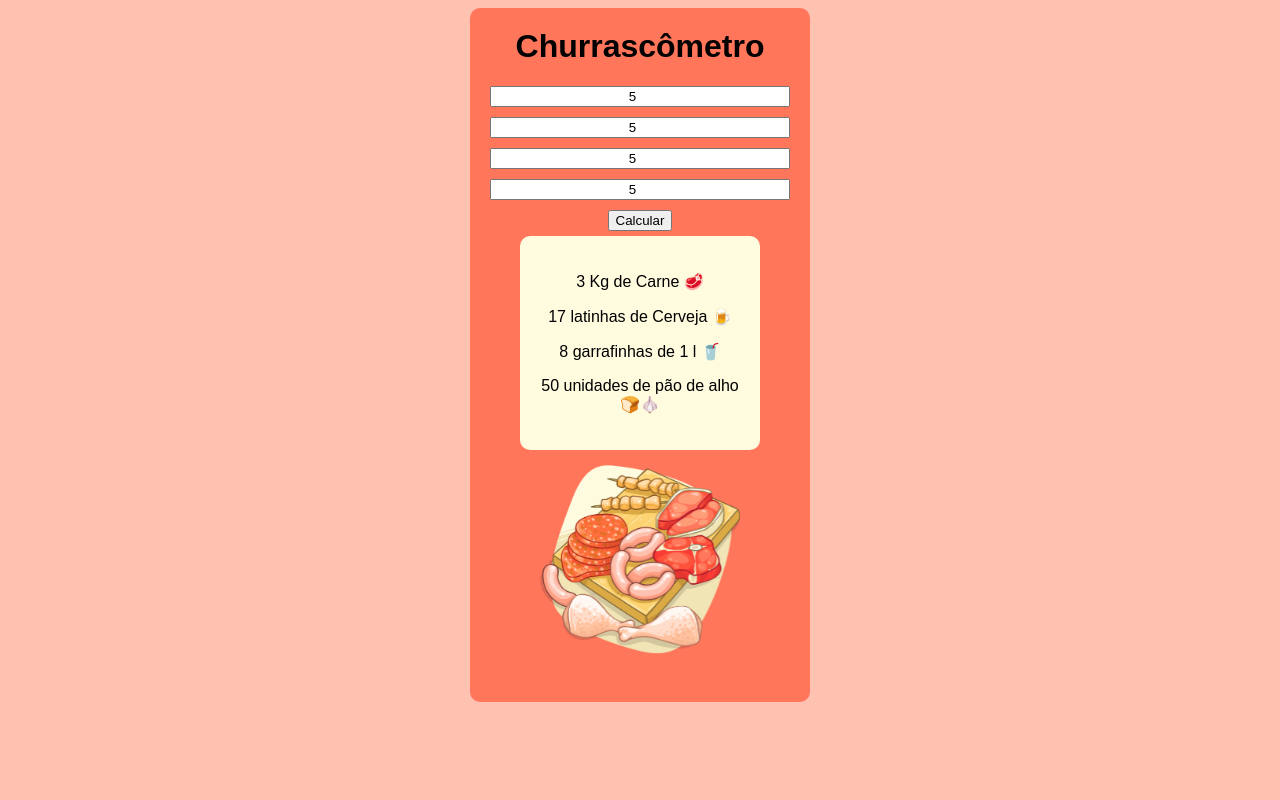
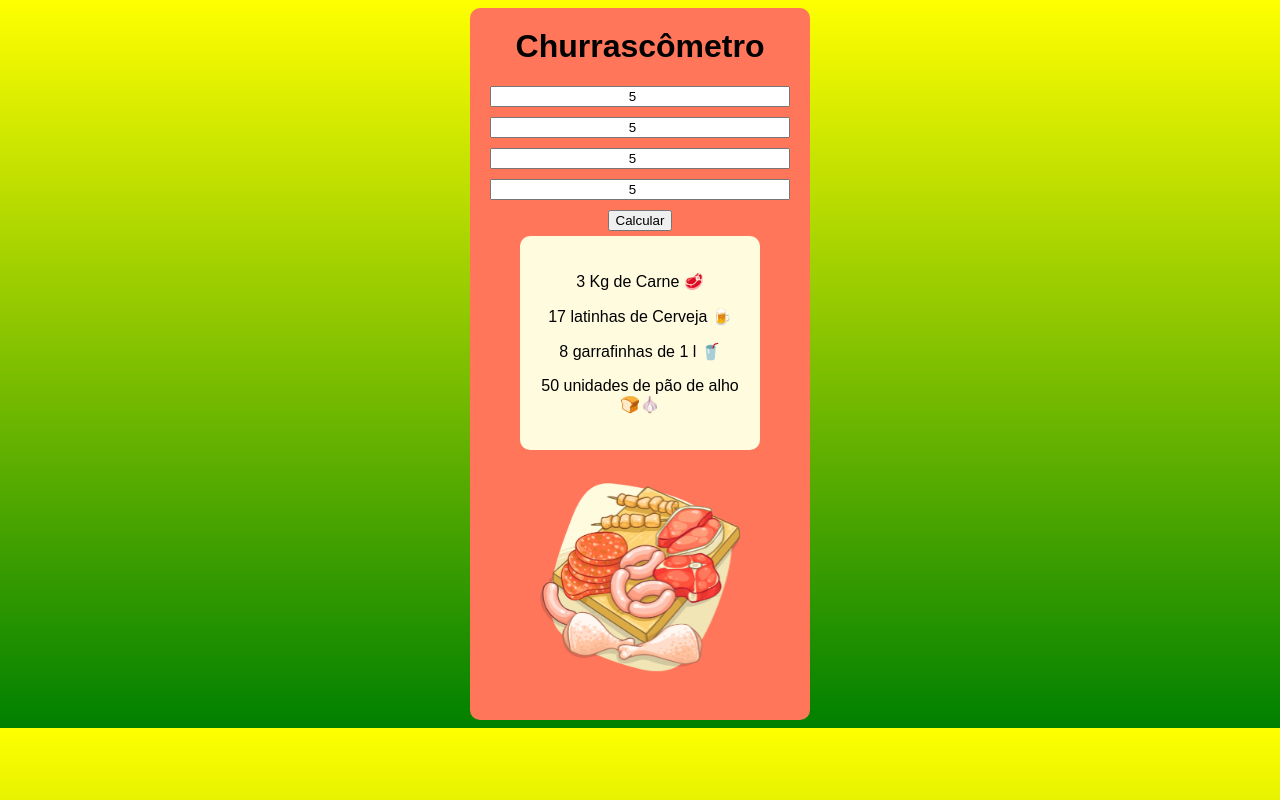
Before and after one commit to IlanVeras/churras, a plain HTML site: page index.html in a window 1280 px wide. Both pictures are taken after typing "5", "5", "5", "5" into the empty fields and a click on the button "Calcular". Drawn offline with Linux system fonts and the light colour scheme.

Commit message:
Background-image
problemas no gradiente

```diff
--- a/script.js
+++ b/script.js
@@ -1,6 +1,6 @@
 let inputAdulto = document.getElementById('adultos')
 let inputCrianca = document.getElementById('criancas')
-let inputDuracao = document.getElementById('duracao')
+let duracao = document.getElementById('duracao').value
 let inputVegano = document.getElementById('veganos')
 
 let resultado = document.getElementById('resultado')
@@ -10,26 +10,27 @@ function calcular(){
     let adultos = inputAdulto.value
     let criancas = inputCrianca.value
     let veganos = inputVegano.value
-    let horas = inputDuracao.value
+    let horas = duracao
 
     let qtdTotalCarne = carnePP(horas) * adultos + (carnePP(horas)/2 * criancas)
     let qtdTotalCerveja = cervejaPP(horas) * adultos
     let qtdTotalBebida = bebidasBB(horas) * adultos + (bebidasBB(horas)/2 * criancas)
     let qtdTotalvegan = paoAlho(horas) * veganos
-    resultado.style.padding = '20px'
     if(adultos > 0){
         resultado.innerHTML = `<p>${qtdTotalCarne/1000} Kg de Carne 🥩</p>`
         resultado.innerHTML += `<p>${Math.ceil(qtdTotalCerveja / 355)} latinhas de Cerveja 🍺</p>`
+        resultado.style.padding = '20px'
     }
 
     if(criancas > 0){
-        resultado.innerHTML += `<p>${Math.ceil(qtdTotalBebida / 1000)} garrafinhas de 1 l 🥤</p>`
+         resultado.innerHTML += `<p>${Math.ceil(qtdTotalBebida / 1000)} garrafinhas de 1 l 🥤</p>`
+         resultado.style.padding = '20px'
     }
 
     if(veganos > 0){
-        resultado.innerHTML += `<p>${Math.ceil(qtdTotalvegan)} unidades de pão de alho 🍞🧄</p>`
-    } else{
-        resultado.innerHTML = "Ninguém vai ao churrasco"
+         resultado.innerHTML += `<p>${Math.ceil(qtdTotalvegan)} unidades de pão de alho 🍞🧄</p>`
+         document.body.style.background = 'linear-gradient(yellow, green)'
+         //PROBLEMAS
     }
 }
 
--- a/style.css
+++ b/style.css
@@ -1,6 +1,8 @@
+
 body{
     text-align: center;
     background-color: #FFC1B0;
+    /*background-attachment: fixed;*/
 }
 
 
```
Also changed, not shown: index.html (+1 -0 lines).
